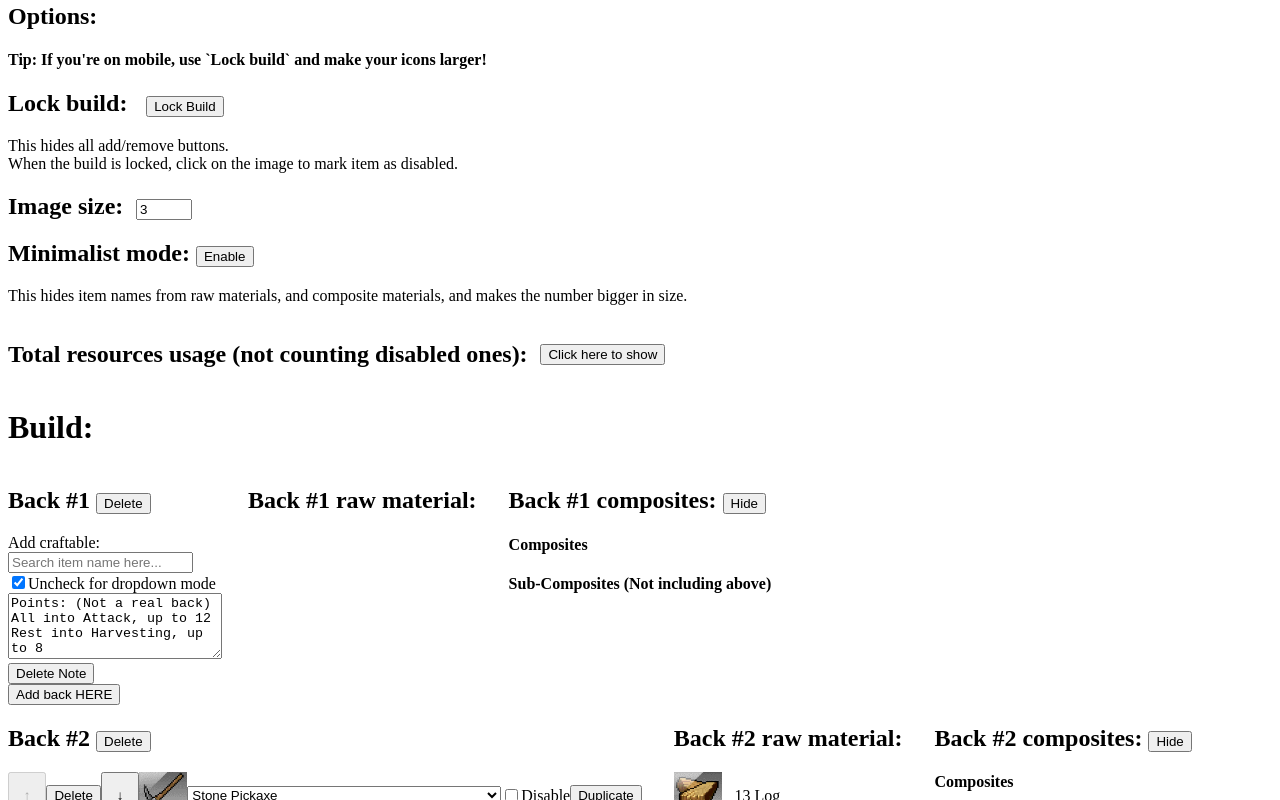
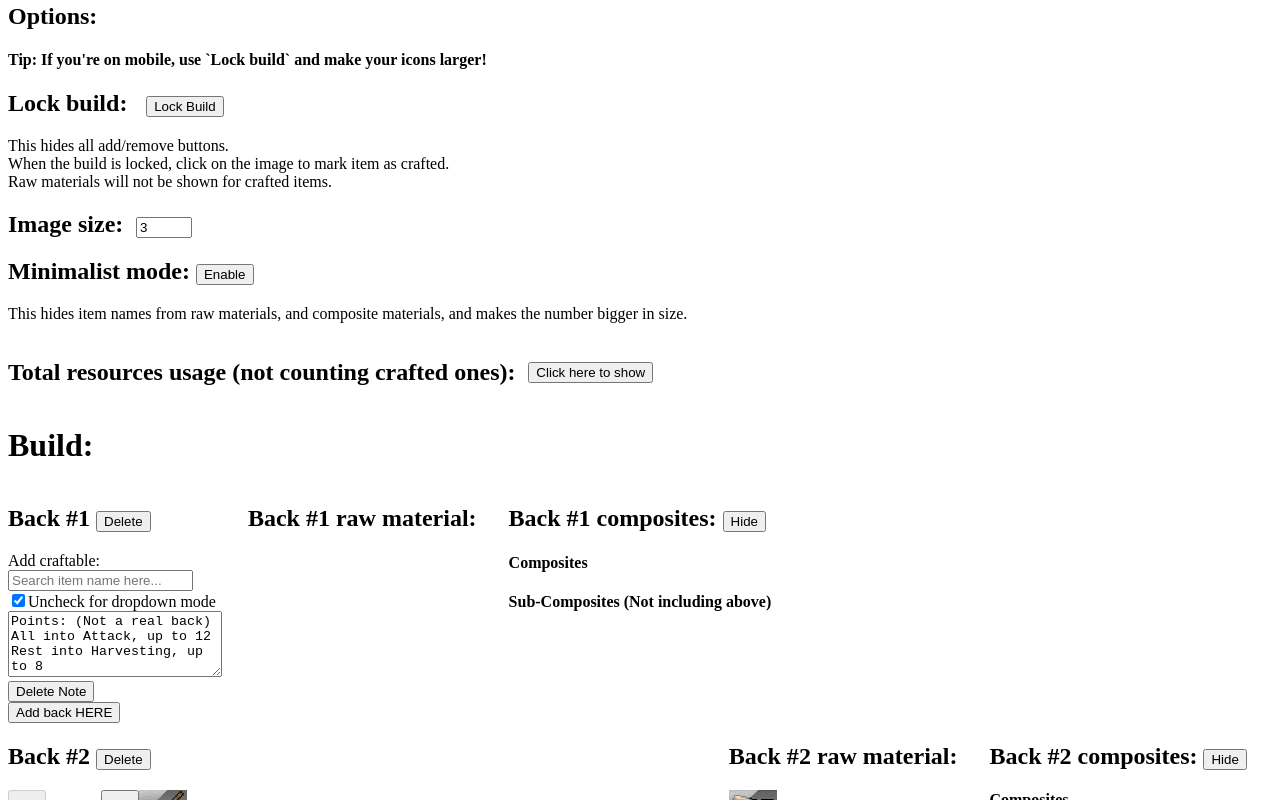
Before and after one commit to SLAzurin/misty-island-router, a React (Create React App) app: page / in a window 1280 px wide. Shown: the part 380-1180 px from the top of the page. Built offline with nearby package versions, Linux system fonts and the light colour scheme.

Commit message:
rename disabled label to mark as crafted

```diff
--- a/src/App.tsx
+++ b/src/App.tsx
@@ -307,7 +307,9 @@ function App() {
                   This hides all add/remove buttons.
                   <br />
                   When the build is locked, click on the image to mark item as
-                  disabled.
+                  crafted.
+                  <br />
+                  Raw materials will not be shown for crafted items.
                 </p>
                 <span>
                   <h2>
@@ -344,7 +346,7 @@ function App() {
 
             {!lockedBuild && (
               <div style={{ display: 'flex' }}>
-                <h2>Total resources usage (not counting disabled ones):</h2>
+                <h2>Total resources usage (not counting crafted ones):</h2>
                 <button
                   style={{
                     ...centerStyle,
@@ -575,7 +577,7 @@ function App() {
                                   }
                                   style={centerStyle}
                                 >
-                                  Disable
+                                  Mark as Crafted
                                 </label>
                                 <button
                                   style={centerStyle}
```
